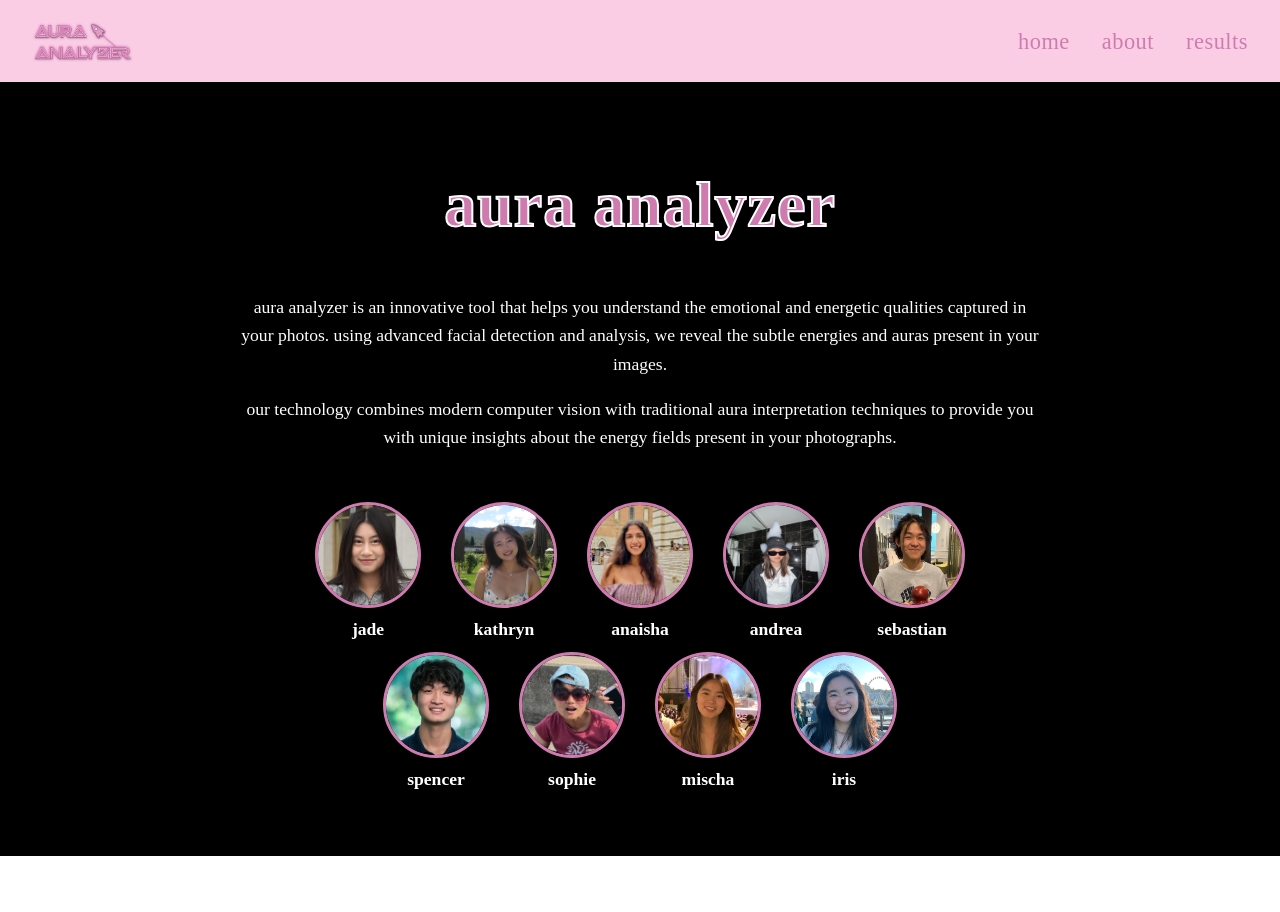
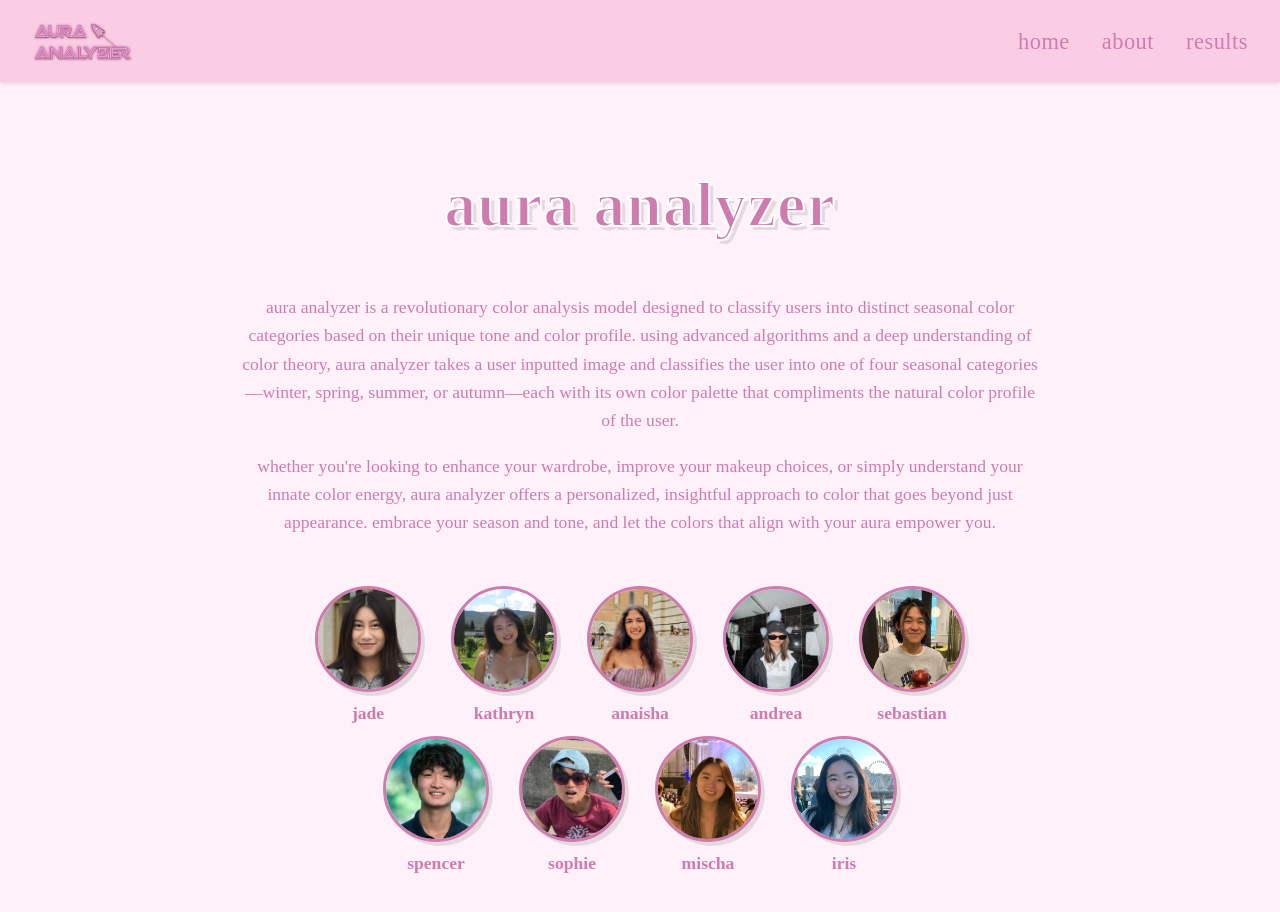
Before and after one commit to callaunchpad/aura-analyzer-web, a React (Vite) app: page /about in a window 1280 px wide. Shown: the top 912 px of the page. Before the commit the page ends 856 px from the top, so only its background shows below. Built offline with nearby package versions, Linux system fonts and the light colour scheme.

Commit message:
whited out

```diff
--- a/src/App.css
+++ b/src/App.css
@@ -1,5 +1,5 @@
 #root {
-  background-color: black;
+  background-color: #fff1f9;
   max-width: 1280px;
   margin: 0 auto;
   padding: 2rem;
@@ -35,7 +35,7 @@
 }
 
 .card {
-  background-color: black;
+  background-color: #fff1f9;
   padding: 2em;
 }
 
--- a/src/App.tsx
+++ b/src/App.tsx
@@ -101,7 +101,7 @@ function App() {
       <NavBar />
       <Routes>
         <Route path="/" element={
-          <main style={{ paddingTop: '80px', backgroundColor: 'black' }}>
+          <main style={{ paddingTop: '80px'}}>
             <h1 className = "textsss">aura analyzer</h1>
             <div className="card">
               <form id="uploadForm" className="up">
--- a/src/index.css
+++ b/src/index.css
@@ -5,7 +5,7 @@
 
   color-scheme: light dark;
   color: rgba(255, 255, 255, 0.87);
-  background-color: black;
+  background-color: #fff1f9;
 
   font-synthesis: none;
   text-rendering: optimizeLegibility;
@@ -28,7 +28,7 @@ body {
   place-items: center;
   min-width: 320px;
   min-height: 100vh;
-  background-color: black;
+  background-color: #fff1f9;
 }
 
 h1 {
--- a/src/pages/About.module.css
+++ b/src/pages/About.module.css
@@ -33,7 +33,7 @@
 .content {
   font-size: 1.1rem;
   line-height: 1.6;
-  color: white;
+  color: #cf7baf;
   font-family: "Futura", cursive;
   margin-bottom: 50px;
 }
@@ -59,7 +59,7 @@
 .faceName {
   font-size: 1.1rem;
   font-weight: bold;
-  color: white;
+  color: #cf7baf;
   margin-top: 8px;
   margin-bottom: 0;
   font-family: "Futura", cursive;
--- a/src/pages/About.tsx
+++ b/src/pages/About.tsx
@@ -7,15 +7,16 @@ const About = () => {
       <div className={styles.content}>
 
         <p>
-          aura analyzer is an innovative tool that helps you understand the emotional
-          and energetic qualities captured in your photos. using advanced facial
-          detection and analysis, we reveal the subtle energies and auras present
-          in your images.
+          aura analyzer is a revolutionary color analysis model designed to classify users
+          into distinct seasonal color categories based on their unique tone and color profile.
+          using advanced algorithms and a deep understanding of color theory, aura analyzer takes
+          a user inputted image and classifies the user into one of four seasonal categories—winter, spring,
+          summer, or autumn—each with its own color palette that compliments the natural color profile of the user.
         </p>
         <p>
-          our technology combines modern computer vision with traditional aura
-          interpretation techniques to provide you with unique insights about the
-          energy fields present in your photographs.
+        whether you're looking to enhance your wardrobe, improve your makeup choices, or simply understand
+         your innate color energy, aura analyzer offers a personalized, insightful approach to color that goes
+          beyond just appearance. embrace your season and tone, and let the colors that align with your aura empower you.
         </p>
       </div>
       <div className={styles.facesGrid}>
```
Also changed, not shown: 1 other file (tests, documents, lock files or other folders).
